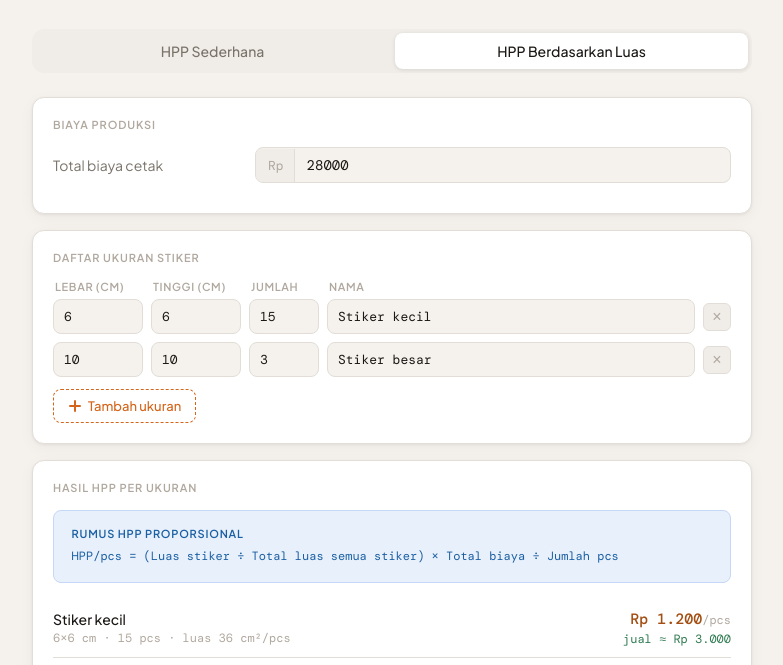
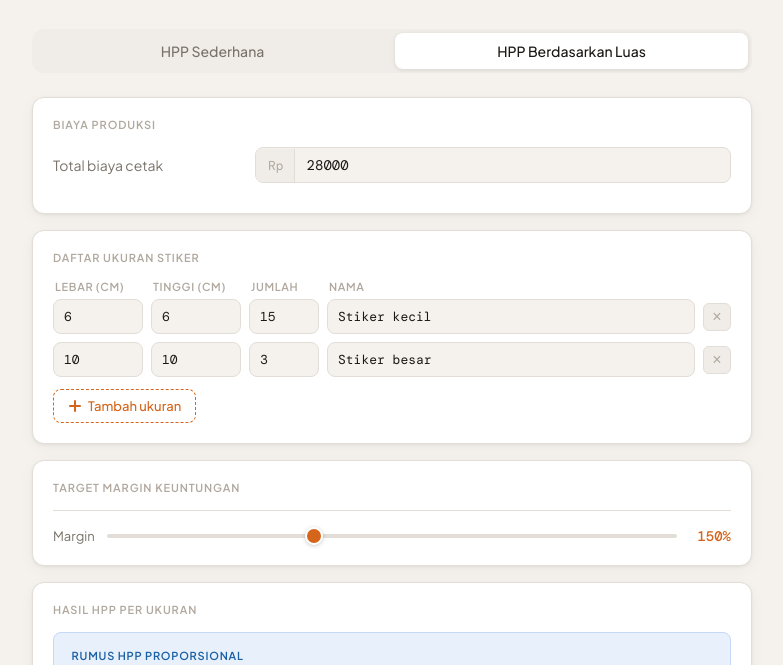
Before and after one commit to copycatcodex/MenghitungHPPStiker, a plain HTML site: page index.html in a window 1280 px wide. Both pictures are taken after a click on the button "HPP Berdasarkan Luas". Shown: the part 120-785 px from the top of the page, without its empty margins (248-1031 px from the left). Drawn offline with nearby package versions, Linux system fonts and the light colour scheme.

Commit message:
Add margin input and update calculations for profit

```diff
--- a/index.html
+++ b/index.html
@@ -615,6 +615,15 @@
     </div>
 
     <div class="card">
+      <p class="card-title">Target Margin Keuntungan</p>
+      <div class="margin-row">
+        <label>Margin</label>
+        <input type="range" id="l-margin" min="10" max="400" step="10" value="150" oninput="calcLuas()">
+        <span class="margin-val" id="l-margin-label">150%</span>
+      </div>
+    </div>
+
+    <div class="card">
       <p class="card-title">Hasil HPP per Ukuran</p>
       <div class="rumus-box">
         <div class="r-title">Rumus HPP Proporsional</div>
@@ -719,7 +728,11 @@
   }
 
   function calcLuas() {
-    const biaya = parseFloat(document.getElementById('l-biaya').value) || 0;
+    const biaya  = parseFloat(document.getElementById('l-biaya').value)  || 0;
+    const margin = parseFloat(document.getElementById('l-margin').value) || 150;
+
+    document.getElementById('l-margin-label').textContent = margin + '%';
+
     let totalLuas = 0;
     let totalPcs  = 0;
 
@@ -745,11 +758,12 @@
     let html = '';
     rows.forEach(r => {
       if (!r.w || !r.h || !r.qty) return;
-      const luas       = r.w * r.h;
-      const luasTotal  = luas * r.qty;
-      const hppPerPcs  = (luasTotal / totalLuas) * biaya / r.qty;
-      const saranJual  = hppPerPcs * 2.5;
-      const label      = r.name || `${r.w}×${r.h} cm`;
+      const luas      = r.w * r.h;
+      const luasTotal = luas * r.qty;
+      const hppPerPcs = (luasTotal / totalLuas) * biaya / r.qty;
+      const saranJual = hppPerPcs * (1 + margin / 100);
+      const untung    = saranJual - hppPerPcs;
+      const label     = r.name || `${r.w}×${r.h} cm`;
 
       html += `
         <div class="result-item">
@@ -758,8 +772,8 @@
             <div class="ri-detail">${r.w}×${r.h} cm · ${r.qty} pcs · luas ${luas} cm²/pcs</div>
           </div>
           <div class="ri-right">
-            <div class="ri-hpp">${fmt(hppPerPcs)}<span style="font-weight:400;font-size:12px;color:var(--text-hint);">/pcs</span></div>
-            <div class="ri-jual">jual ≈ ${fmt(saranJual)}</div>
+            <div class="ri-hpp">${fmt(hppPerPcs)}<span style="font-weight:400;font-size:12px;color:var(--text-hint);">/pcs HPP</span></div>
+            <div class="ri-jual">jual ≈ ${fmt(saranJual)} · untung ${fmt(untung)}</div>
           </div>
         </div>
       `;
```
